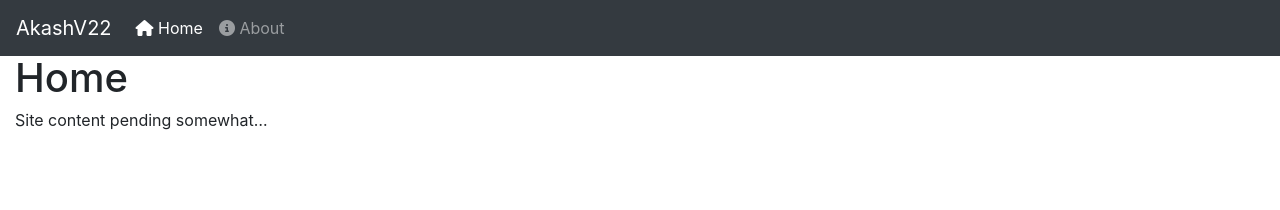
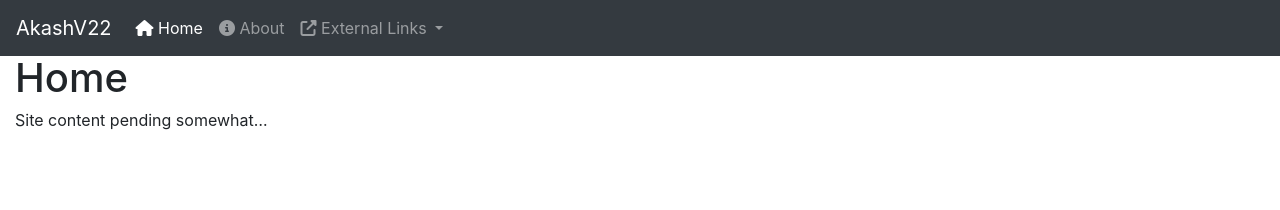
Before and after one commit to AkashV22/akashv22.github.io, a Jekyll site: the page built from index.md, in a window 1280 px wide. Shown: the top 210 px of the page. Built offline with Jekyll 4.4.1, drawn with Linux system fonts in a browser that asks for light colours; nearby versions of some CDN libraries; our own code applies the rules of GitHub Pages for plain Markdown files.

Commit message:
Added support for dropdowns in the navbar, and added an "External Links" dropdown.

```diff
--- a/_includes/navbar.html
+++ b/_includes/navbar.html
@@ -13,12 +13,28 @@
   </button>
   <div class="collapse navbar-collapse" id="navbarSupportedContent">
       <ul class="navbar-nav mr-auto">
-        {% for item in include.navs %}
-          <li class="nav-item{% if item.link == page.url %} active{% endif %}">
-            <a class="nav-link" href="{{ item.link }}">
-                {% if item.icon %}<i class="fa fa-{{ item.icon }}" aria-hidden="true"></i>{% endif %}
-                {{ item.name }}
-            </a>
+        {% for nav in include.navs %}
+          <li class="nav-item{% if nav.subNavs[0] %} dropdown{% endif %}{% if nav.link == page.url %} active{% endif %}">
+            {% if nav.subNavs[1] %}
+              {% capture dropdownId %}navbarDropdownMenuLink{{ forloop.index }}{% endcapture %}
+              <a class="nav-link dropdown-toggle" href="#" id="{{ dropdownId }}" data-toggle="dropdown" aria-haspopup="true" aria-expanded="false">
+                  {% if nav.icon %}<i class="fa fa-{{ nav.icon }}" aria-hidden="true"></i>{% endif %}
+                  {{ nav.name }}
+              </a>
+              <div class="dropdown-menu" aria-labelledby="{{ dropdownId }}">
+                {% for subNav in nav.subNavs %}
+                  <a class="dropdown-item{% if nav.link == page.url %} active{% endif %}" href="{{ subNav.link }}">
+                    {% if subNav.icon %}<i class="fa fa-{{ subNav.icon }}" aria-hidden="true"></i>{% endif %}
+                    {{ subNav.name }}
+                  </a>
+                {% endfor %}
+              </div>
+            {% else %}
+              <a class="nav-link" href="{{ nav.link }}">
+                  {% if nav.icon %}<i class="fa fa-{{ nav.icon }}" aria-hidden="true"></i>{% endif %}
+                  {{ nav.name }}
+              </a>
+            {% endif %}
           </li>
         {% endfor %}
       </ul>
```
Also changed, not shown: _data/navList.yml (+23 -0 lines).
